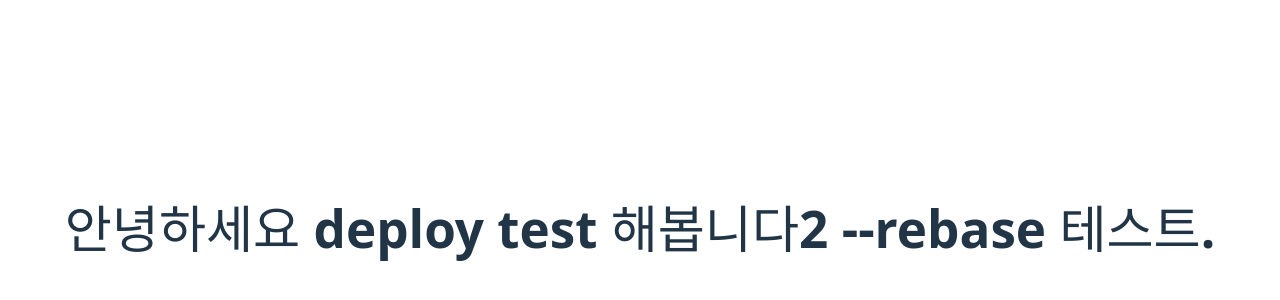
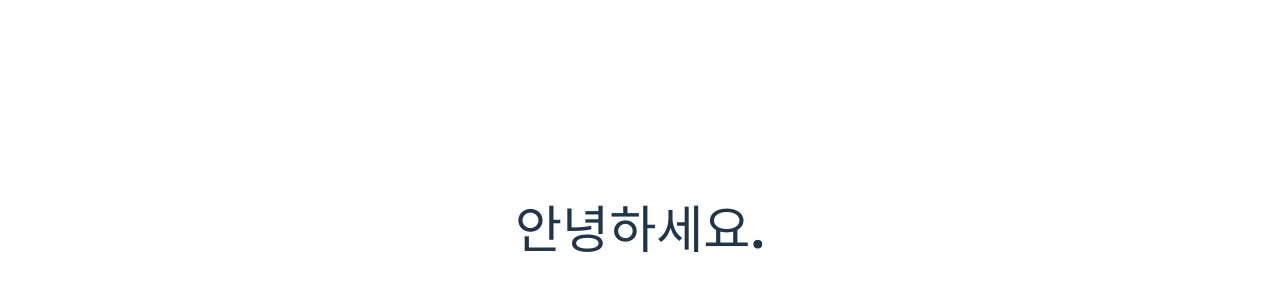
Before and after one commit to jaemin-hand/profile, a React (Vite) app: page / in a window 1280 px wide. Shown: the part 172-472 px from the top of the page. Built offline with nearby package versions, Linux system fonts and the light colour scheme.

Commit message:
Fix:index.html

```diff
--- a/src/App.jsx
+++ b/src/App.jsx
@@ -4,11 +4,10 @@ import viteLogo from '/vite.svg'
 import './App.css'
 
 function App() {
-  const [count, setCount] = useState(0)
 
   return (
     <>
-      <h1>안녕하세요 deploy test 해봅니다2 --rebase 테스트.</h1>
+      <h1>안녕하세요.</h1>
     </>
   )
 }
```
